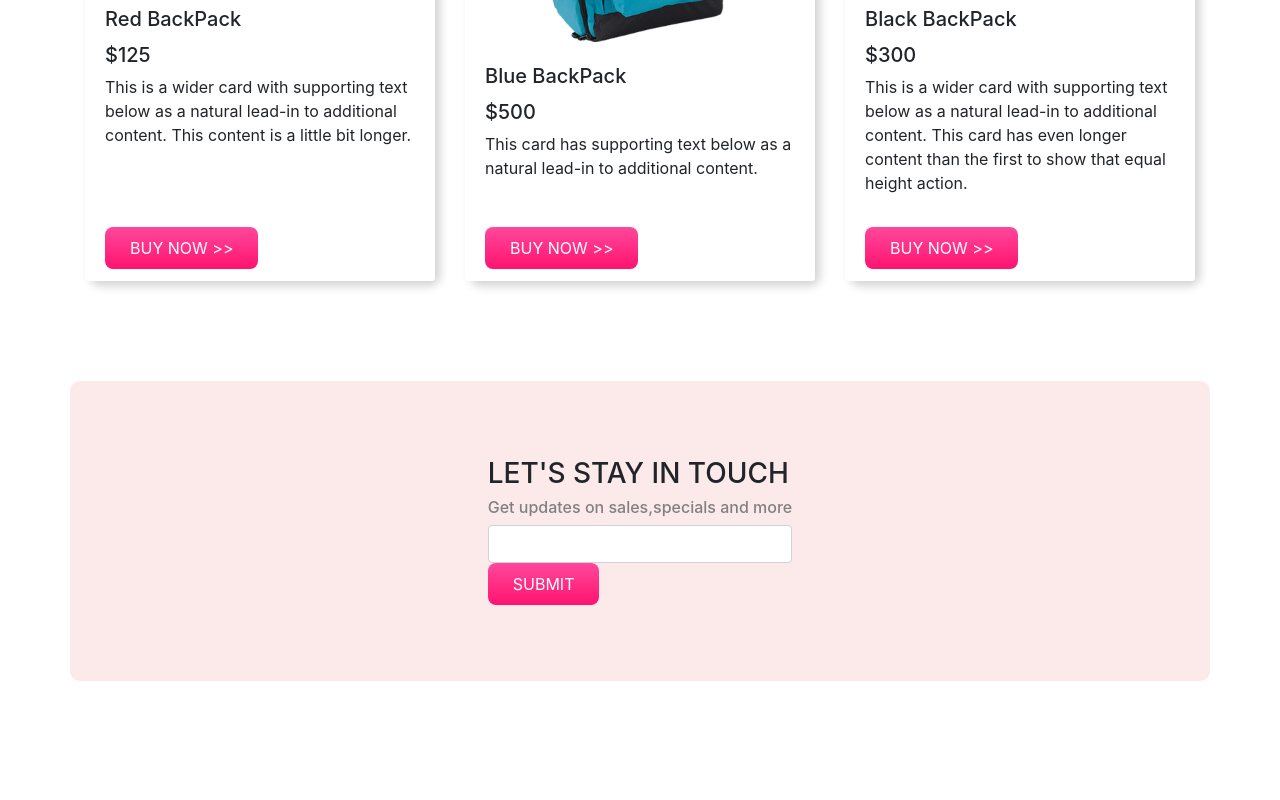
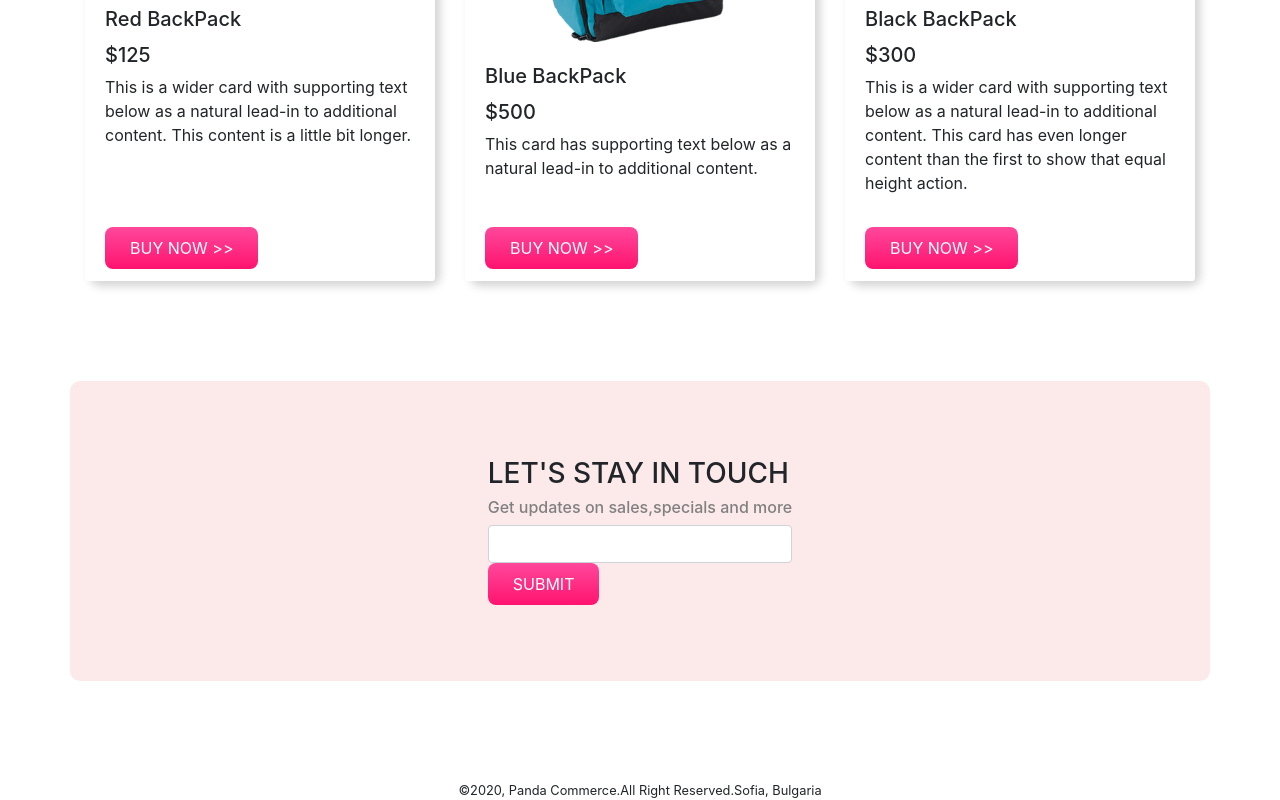
Before and after one commit to RiffatAkash/panda-commerce, a plain HTML site: page index.html in a window 1280 px wide. Shown: the part 1839-2639 px from the top of the page. Drawn offline with nearby package versions, Linux system fonts and the light colour scheme.

Commit message:
panda done

```diff
--- a/index.html
+++ b/index.html
@@ -188,6 +188,9 @@
         <button class="bye-now-button">SUBMIT</button>
       </div>
     </div>
+    <footer>
+      <small> ©2020, Panda Commerce.All Right Reserved.Sofia, Bulgaria</small>
+    </footer>
 <script src="https://code.jquery.com/jquery-3.4.1.slim.min.js" integrity="sha384-J6qa4849blE2+poT4WnyKhv5vZF5SrPo0iEjwBvKU7imGFAV0wwj1yYfoRSJoZ+n" crossorigin="anonymous"></script>
 <script src="https://cdn.jsdelivr.net/npm/popper.js@1.16.0/dist/umd/popper.min.js" integrity="sha384-Q6E9RHvbIyZFJoft+2mJbHaEWldlvI9IOYy5n3zV9zzTtmI3UksdQRVvoxMfooAo" crossorigin="anonymous"></script>
 <script src="https://stackpath.bootstrapcdn.com/bootstrap/4.4.1/js/bootstrap.min.js" integrity="sha384-wfSDF2E50Y2D1uUdj0O3uMBJnjuUD4Ih7YwaYd1iqfktj0Uod8GCExl3Og8ifwB6" crossorigin="anonymous"></script>
--- a/style.css
+++ b/style.css
@@ -62,3 +62,7 @@
 #subscribe h6{
     color: gray;
 }
+footer
+{
+    text-align: center;
+}
```
